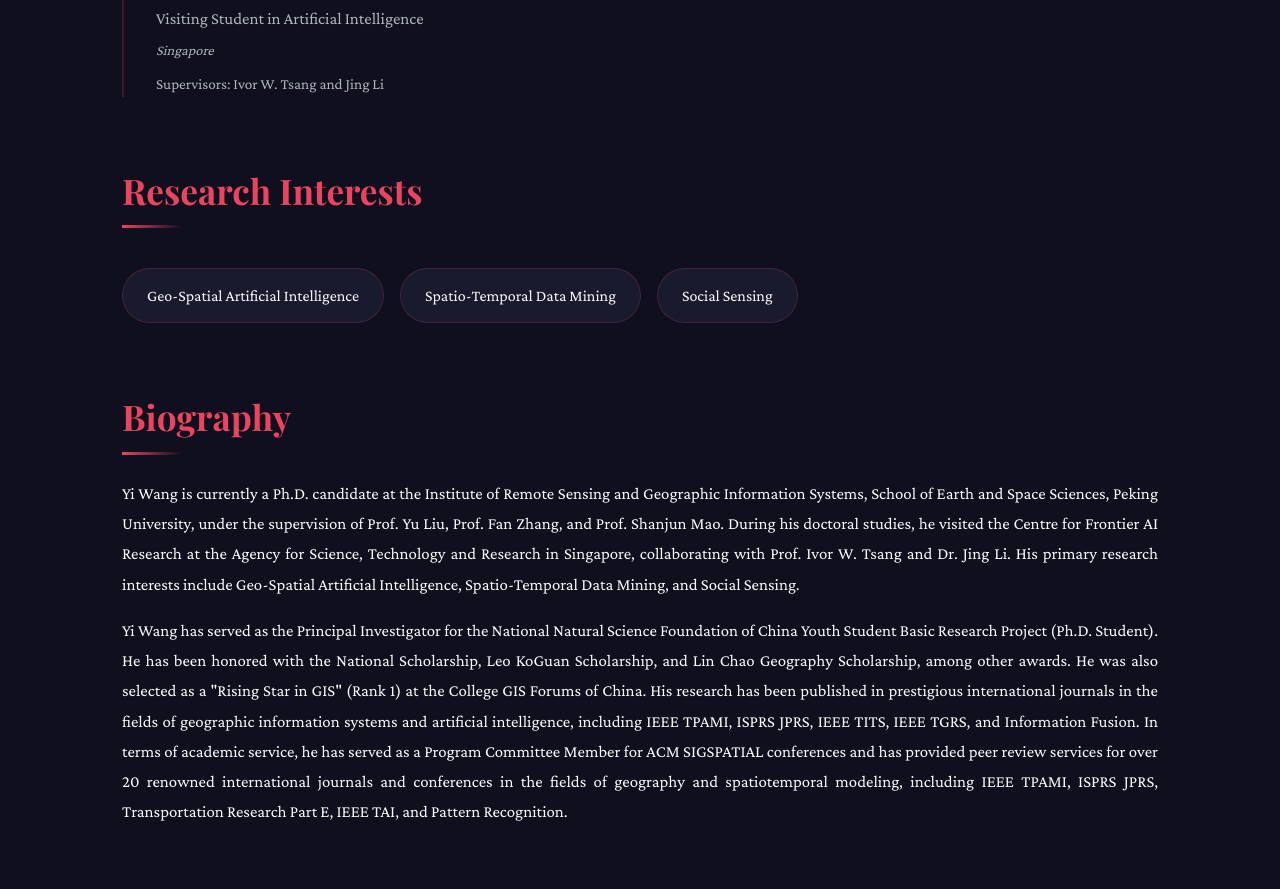
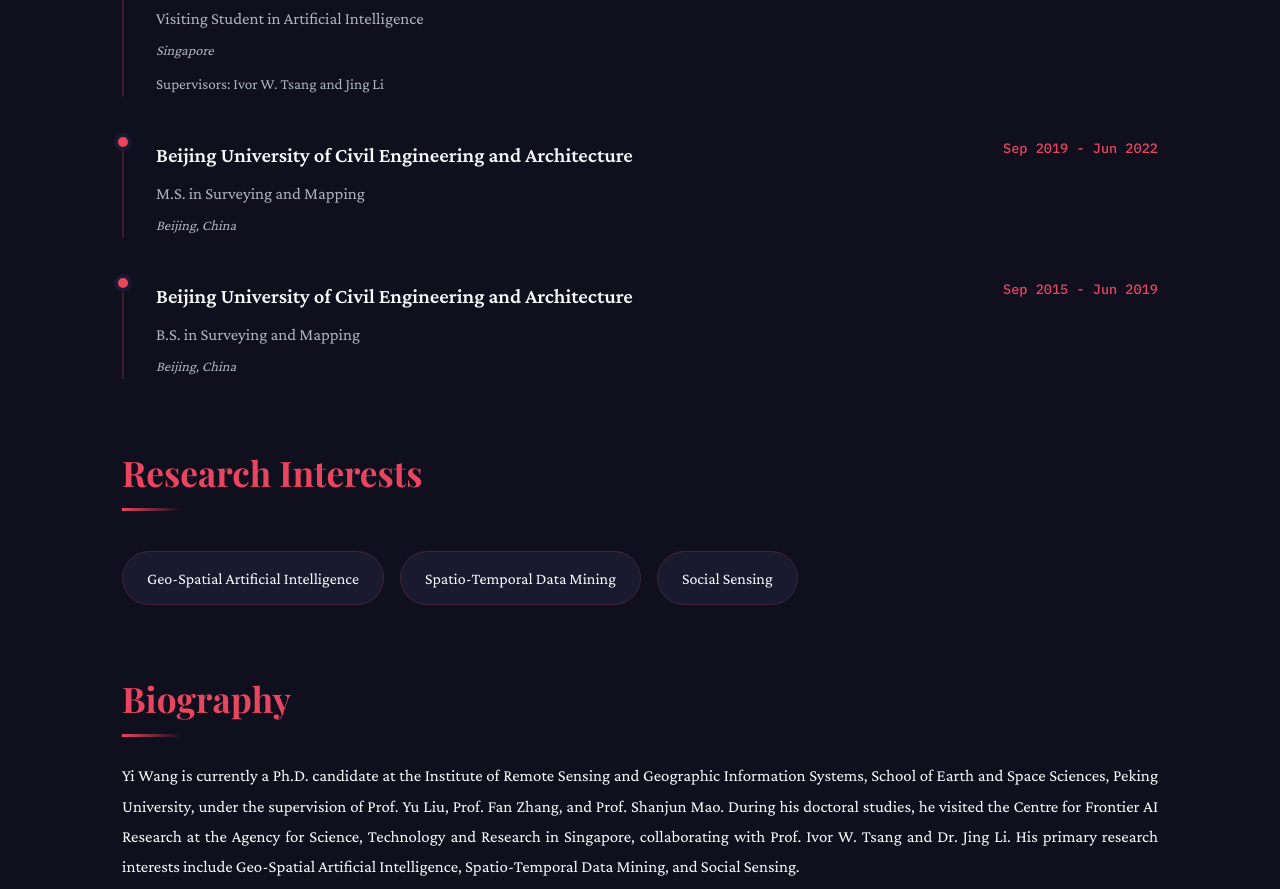
Before and after one commit to wy-st/wangyi.github.io, a plain HTML site: page index.html in a window 1280 px wide. Shown: the part 862-1751 px from the top of the page. Drawn offline with nearby package versions, Linux system fonts and the light colour scheme.

Commit message:
Update index.html

```diff
--- a/index.html
+++ b/index.html
@@ -569,6 +569,25 @@
                     <div class="timeline-location">Singapore</div>
                     <div class="supervisor">Supervisors: Ivor W. Tsang and Jing Li</div>
                 </div>
+
+                <div class="timeline-item">
+                    <div class="timeline-header">
+                        <div class="timeline-title">Beijing University of Civil Engineering and Architecture</div>
+                        <div class="timeline-date">Sep 2019 - Jun 2022</div>
+                    </div>
+                    <div class="timeline-subtitle">M.S. in Surveying and Mapping</div>
+                    <div class="timeline-location">Beijing, China</div>
+                </div>
+
+                <div class="timeline-item">
+                    <div class="timeline-header">
+                        <div class="timeline-title">Beijing University of Civil Engineering and Architecture</div>
+                        <div class="timeline-date">Sep 2015 - Jun 2019</div>
+                    </div>
+                    <div class="timeline-subtitle">B.S. in Surveying and Mapping</div>
+                    <div class="timeline-location">Beijing, China</div>
+                </div>
+
             </section>
 
             <!-- Research Interests -->
```
